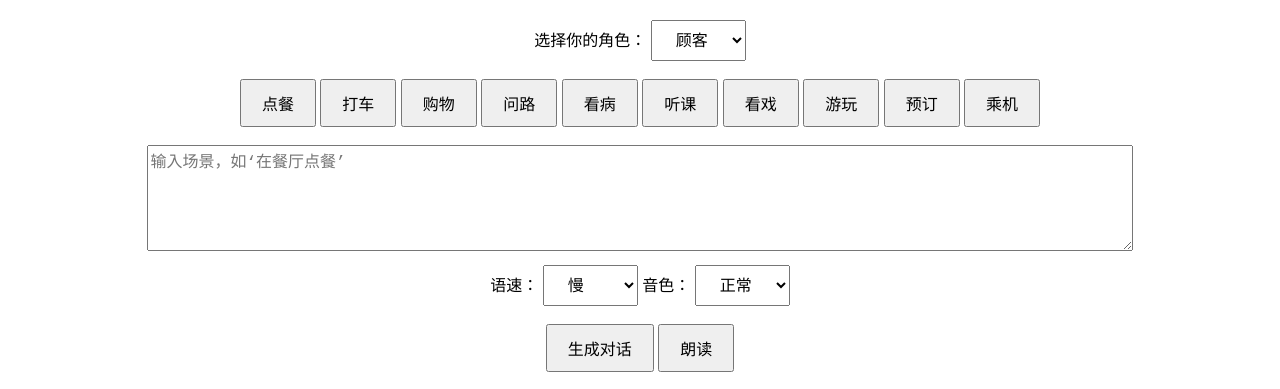
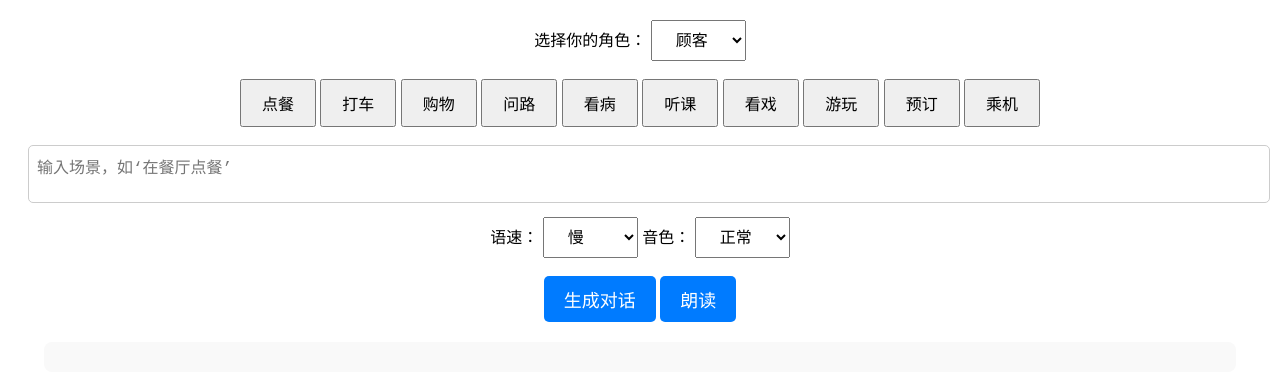
Before and after one commit to gangyu59/LearningJapaneseNew, a plain HTML site: page index.html in a window 1280 px wide. Shown: the part 115-504 px from the top of the page. Drawn offline with Linux system fonts and the light colour scheme.

Commit message:
Add files via upload

```diff
--- a/css/style.css
+++ b/css/style.css
@@ -29,7 +29,7 @@ select {
     border-radius: 8px;
     background-color: #f9f9f9;
     text-align: left;
-    max-width: 80%;
+    max-width: 95%;
     margin-left: auto;
     margin-right: auto;
 }
@@ -166,3 +166,49 @@ select {
     cursor: pointer;
     margin: 5px;
 }
+
+/* ✅ 调整用户输入框高度（减半） */
+#userInput {
+    width: 100%;
+    height: 40px; /* 原来高度的一半 */
+    font-size: 16px;
+    padding: 8px;
+    border: 1px solid #ccc;
+    border-radius: 5px;
+    resize: none;
+}
+
+/* ✅ 按钮容器，使两个按钮在一排 */
+.button-container {
+    display: flex;
+    justify-content: center;
+    gap: 10px; /* 按钮之间的间距 */
+    margin-top: 10px;
+}
+
+/* ✅ 让“生成对话”和“朗读”按钮变大 */
+#generateBtn, #readText {
+    font-size: 18px;  /* 增大字体 */
+    padding: 10px 20px; /* 增大按钮尺寸 */
+    background-color: #007bff; /* 蓝色背景 */
+    color: white; /* 白色文本 */
+    border: none;
+    border-radius: 5px;
+    cursor: pointer;
+    transition: 0.3s;
+    flex: 1; /* 按钮等宽 */
+    text-align: center;
+}
+
+/* ✅ 按钮悬停效果 */
+#generateBtn:hover, #readText:hover {
+    background-color: #0056b3;
+}
+
+/* ✅ 在小屏幕下让按钮独占一行 */
+@media (max-width: 600px) {
+    .button-container {
+        flex-direction: column;
+        gap: 5px;
+    }
+}
```
